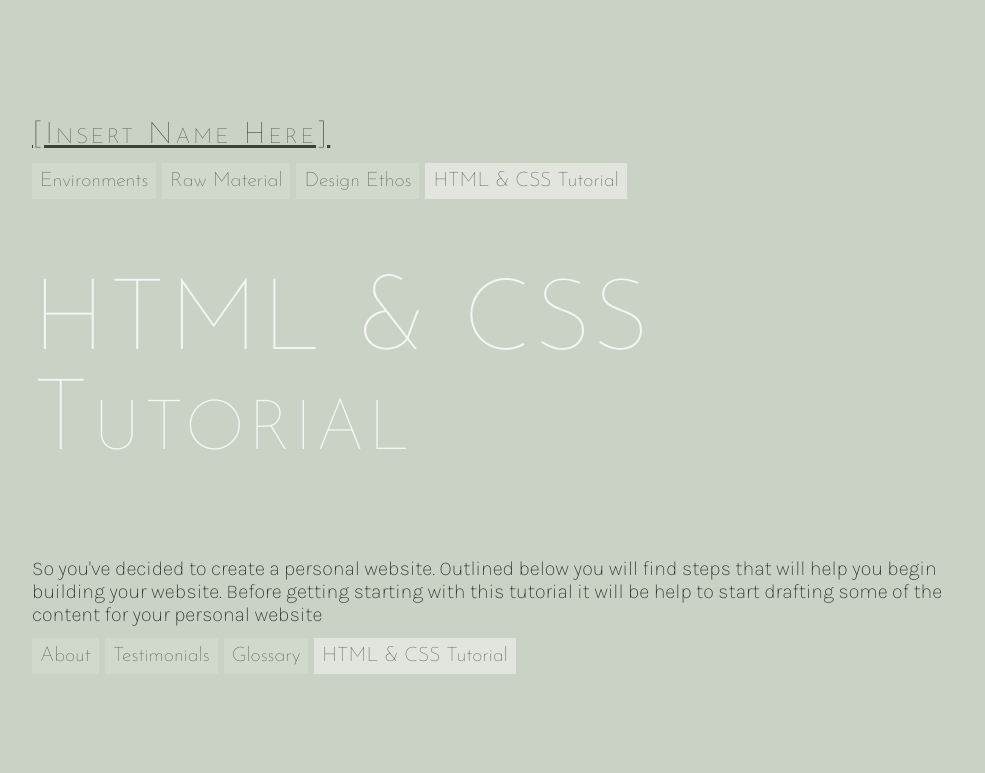
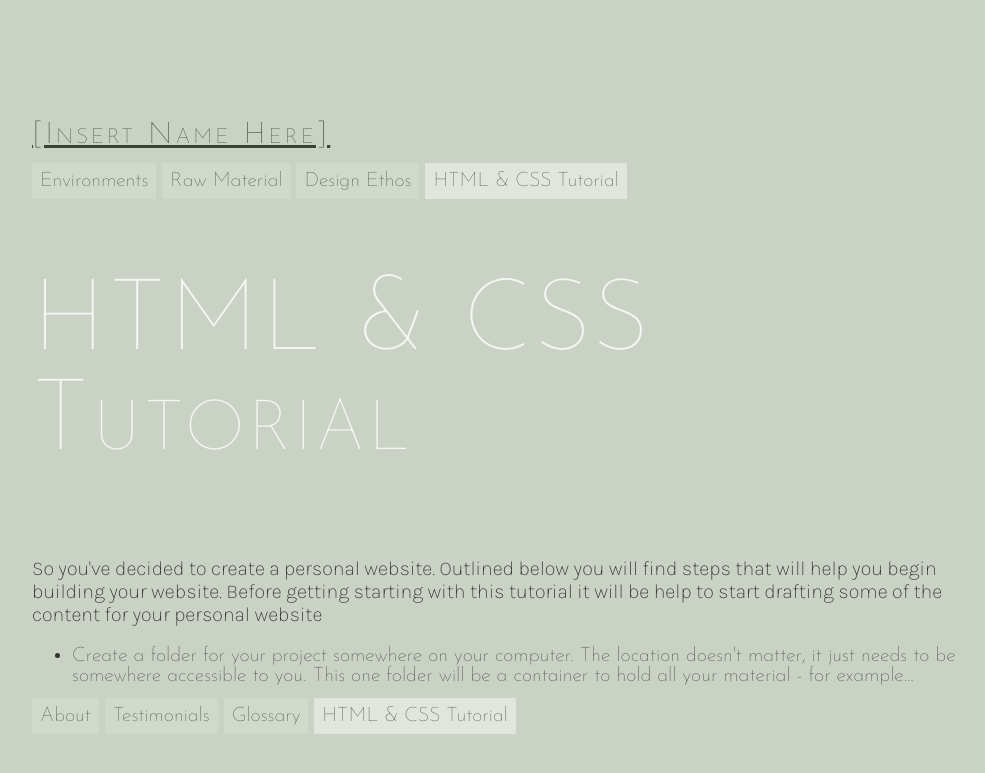
Before and after one commit to scholarslab/brackets, a Jekyll site: the page built from tutorials.html, in a window 1280 px wide. Shown: the top 773 px of the page, without its empty margins (118-1103 px from the left). Built offline with Jekyll 4.4.1, drawn with Linux system fonts in a browser that asks for light colours.

Commit message:
edit to tutorial

```diff
--- a/tutorials.html
+++ b/tutorials.html
@@ -3,4 +3,10 @@ layout: lesson
 title: HTML & CSS Tutorial
 ---
 <p>So you've decided to create a personal website. Outlined below you will find steps that will help you begin building your website. Before getting starting with this tutorial it will be help to start drafting some of the content for your personal website </p>
-<p> </p>
+<ul>
+    <li>Create a folder for your project somewhere on your computer. The location doesn't matter, it just needs to be somewhere accessible to you. This one folder will be a container to hold all your material - for example… </li>
+
+
+
+
+     </ul>
```
